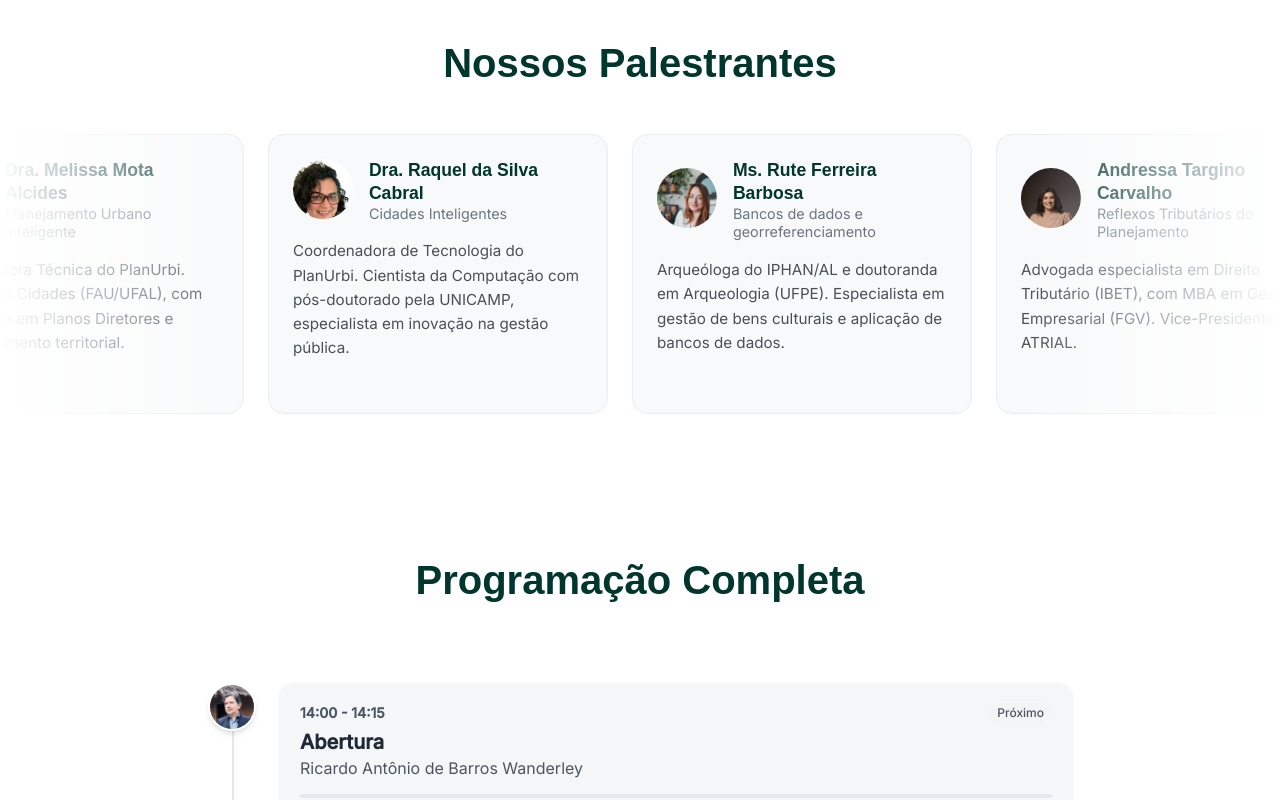
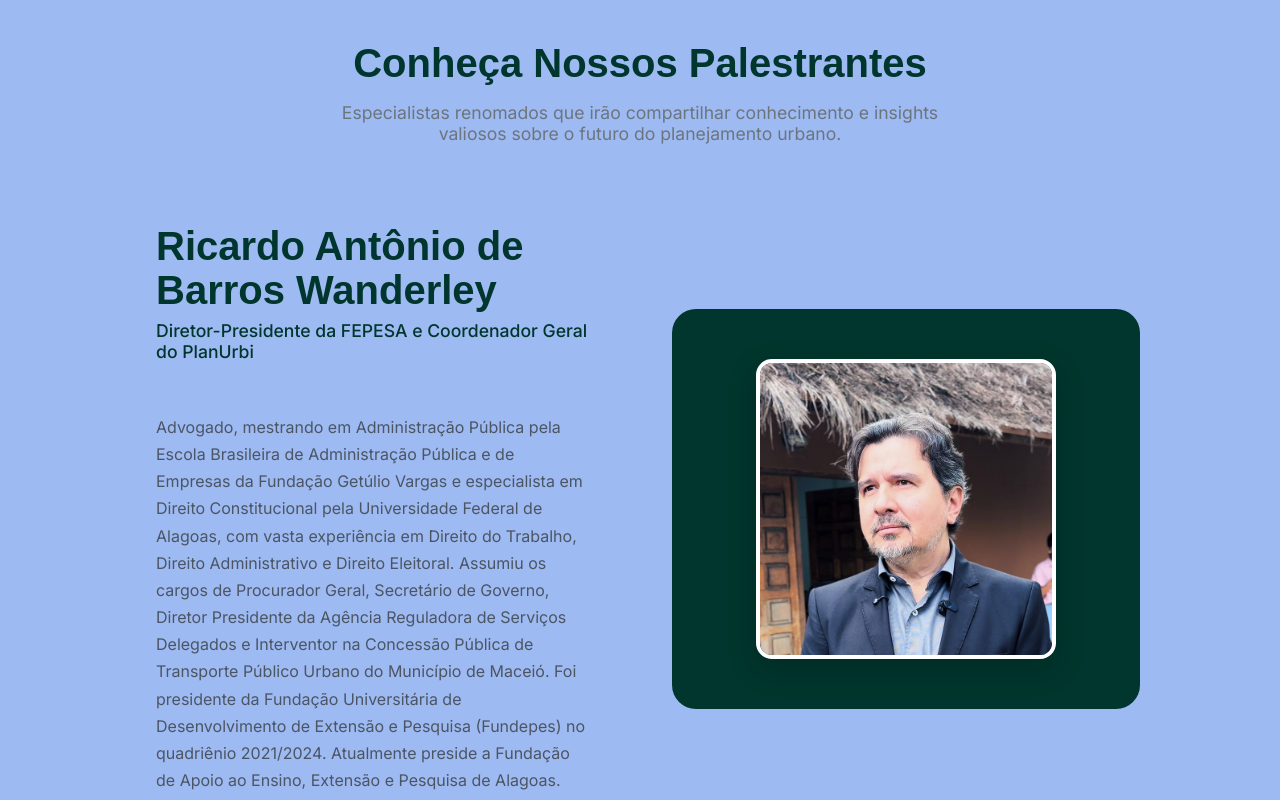
Before and after one commit to kauecavalcante/planurbi, a Next.js app: page /programacao in a window 1280 px wide. Shown: the part 660-1460 px from the top of the page. Built offline with nearby package versions, Linux system fonts and the light colour scheme; a web font is replaced by a local one.

Commit message:
Nova estilização na pagina da programação

```diff
--- a/src/app/page.tsx
+++ b/src/app/page.tsx
@@ -18,7 +18,7 @@ export default function HomePage() {
 
 
   // 1. Link para o banner do modal
-  const seminarUrl = "/seminario";
+  const seminarUrl = "/programacao";
   // 2. Link para o questionário (botão e QR Code)
   const questionnaireUrl = "https://docs.google.com/forms/d/e/1FAIpQLScDO9BoQoZRkVd_OcgV1wyWCo9B9pln14kgpUsVmC5nw4LcsA/viewform";
 
--- a/src/app/programacao/Programacao.module.css
+++ b/src/app/programacao/Programacao.module.css
@@ -1,6 +1,6 @@
 /* Estilos gerais da página */
 .mainContainer {
-  background-color: #f8f9fa;
+  background-color: #FFFFFF; /* Fundo branco para um look mais limpo */
   color: var(--cor-grafite);
 }
 
@@ -9,8 +9,16 @@
   font-family: var(--font-heading);
   font-size: 2.5rem;
   font-weight: 700;
-  margin-bottom: 3rem;
+  margin-bottom: 1rem;
   color: var(--cor-verde-escuro);
+}
+
+.sectionSubtitle {
+  text-align: center;
+  font-size: 1.1rem;
+  color: #6c757d;
+  max-width: 600px;
+  margin: 0 auto 4rem auto;
 }
 
 /* Hero Section */
@@ -69,7 +77,6 @@
   gap: 0.5rem;
   margin-top: 3rem;
   padding: 1rem 2.5rem;
-  /* --- ALTERAÇÃO: Cores do botão invertidas para melhor contraste --- */
   background-color: #FFFFFF;
   color: var(--cor-verde-escuro);
   font-family: var(--font-heading);
@@ -96,104 +103,99 @@
     transform: translateX(5px);
 }
 
-/* Speakers Section */
+/* --- NOVA SECÇÃO: Estilos para os Perfis dos Palestrantes --- */
 .speakersSection {
-  padding: 5rem 0;
-  background-color: #FFFFFF;
+  padding: 5rem 1.5rem;
+  background-color: var(--cor-azul-claro);
+  overflow: hidden; /* Para conter os elementos gráficos */
 }
 
-.marqueeContainer {
-  position: relative;
-  width: 100%;
-  overflow: hidden;
-  -webkit-mask-image: linear-gradient(to right, transparent, white 20%, white 80%, transparent);
-  mask-image: linear-gradient(to right, transparent, white 20%, white 80%, transparent);
+.speakersGrid {
+  max-width: 1000px;
+  margin: 0 auto;
+  display: flex;
+  flex-direction: column;
+  gap: 4rem; /* Espaçamento entre os cards */
 }
 
-.marquee {
-  display: flex;
-  gap: 1.5rem;
+.speakerProfileCard {
+  display: grid;
+  grid-template-columns: 1fr;
+  align-items: center;
+  gap: 2rem;
+  position: relative;
 }
 
-.marqueeGroup {
-  flex-shrink: 0;
-  display: flex;
-  align-items: stretch;
-  justify-content: space-around;
-  gap: 1.5rem;
-  min-width: 100%;
-  /* --- ALTERAÇÃO: Velocidade dos cards diminuída (tempo aumentado) --- */
-  animation: marquee 40s linear infinite;
-}
-
-.marqueeContainer:hover .marqueeGroup {
-  animation-play-state: paused;
-}
-
-@keyframes marquee {
-  from {
-    transform: translateX(0);
+@media (min-width: 768px) {
+  .speakerProfileCard {
+    grid-template-columns: repeat(2, 1fr);
+    gap: 4rem;
   }
-  to {
-    transform: translateX(calc(-100% - 1.5rem));
+  /* Alterna a ordem da imagem e do texto */
+  .speakerProfileCard:nth-child(even) .speakerImageContainer {
+    order: 2;
+  }
+  .speakerProfileCard:nth-child(even) .speakerTextContainer {
+    order: 1;
   }
 }
 
-.speakerCard {
-  flex-shrink: 0;
-  width: 340px;
-  height: 280px;
+.speakerImageContainer {
+  position: relative;
   display: flex;
-  flex-direction: column;
-  background: #f8f9fa;
-  border: 1px solid #e9ecef;
-  border-radius: 16px;
-  padding: 1.5rem;
-  transition: transform 0.3s ease, box-shadow 0.3s ease;
+  justify-content: center;
+  align-items: center;
+  background-color: var(--cor-verde-escuro);
+  padding: 2rem;
+  border-radius: 24px;
+  min-height: 400px;
 }
 
-.speakerCard:hover {
-  transform: translateY(-5px);
-  box-shadow: 0 10px 20px rgba(0,0,0,0.05);
+.speakerImage {
+  width: 100%;
+  max-width: 300px;
+  height: auto;
+  aspect-ratio: 1 / 1;
+  border-radius: 16px;
+  object-fit: cover;
+  object-position: top;
+  box-shadow: 0 10px 30px rgba(0, 0, 0, 0.2);
+  border: 4px solid white;
 }
 
-.speakerCardHeader {
-  display: flex;
-  align-items: center;
-  gap: 1rem;
+.speakerTextContainer {
+  padding: 1rem;
 }
 
-.speakerAvatar img {
-  border-radius: 50%;
-  border: 3px solid var(--cor-verde-claro);
-  object-fit: cover;
-  object-position: top;
-  width: 60px;
-  height: 60px;
+.speakerProfileName {
+  font-family: var(--font-heading);
+  font-size: 2.5rem;
+  font-weight: 800;
+  line-height: 1.1;
+  color: var(--cor-verde-escuro);
 }
 
-.speakerInfo {
-  line-height: 1.3;
+.speakerProfileTitle {
+  font-size: 1.1rem;
+  font-weight: 500;
+  color: var(--cor-grafite);
+  margin-top: 0.5rem;
+  margin-bottom: 1.5rem;
 }
 
-.speakerName {
-  font-family: var(--font-heading);
-  font-weight: 700;
-  font-size: 1.1rem;
+.divider {
+  width: 50px;
+  height: 4px;
+  background-color: var(--cor-verde-claro);
+  margin-bottom: 1.5rem;
 }
 
-.speakerHandle {
-  font-size: 0.9rem;
-  color: #6c757d;
+.speakerProfileBio {
+  font-size: 1rem;
+  line-height: 1.7;
+  color: #4b5563;
 }
 
-.speakerBio {
-  margin-top: 1rem;
-  font-size: 0.95rem;
-  color: #495057;
-  line-height: 1.6;
-  flex-grow: 1;
-}
 
 /* Program Section */
 .programSection {
@@ -324,16 +326,57 @@
   font-size: 1.25rem;
   font-weight: 700;
   color: #1f2937;
-  margin-bottom: 0.25rem;
 }
 
 .timelineSpeaker {
   font-size: 1rem;
   color: #4b5563;
+  margin-bottom: 1rem;
+}
+
+/* ATUALIZADO: Estilos para as palestras dentro de um bloco */
+.talksContainer {
+  margin-top: 1.25rem;
+  display: flex;
+  flex-direction: column;
+  gap: 1.25rem;
+}
+
+.talkItem {
+  display: flex;
+  align-items: center;
+  gap: 1rem;
+}
+
+.talkImageContainer {
+  flex-shrink: 0;
+}
+
+.talkImage {
+  border-radius: 9999px;
+  object-fit: cover;
+  object-position: top;
+}
+
+.talkDetails {
+  display: flex;
+  flex-direction: column;
+}
+
+.talkTitle {
+  font-size: 1rem;
+  font-weight: 600;
+  color: #374151;
+  line-height: 1.4;
+}
+
+.talkSpeaker {
+  font-size: 0.875rem;
+  color: #6b7280;
 }
 
 .timelineProgressBar {
-  margin-top: 1rem;
+  margin-top: 1.25rem;
   height: 4px;
   background-color: #e5e7eb;
   border-radius: 9999px;
--- a/src/app/programacao/page.tsx
+++ b/src/app/programacao/page.tsx
@@ -3,98 +3,136 @@
 import Image from 'next/image';
 import { Header } from '@/components/Header';
 import { Footer } from '@/components/Footer';
-import { ModernTimeline, TimelineEvent } from '@/components/ui/ModernTimeline';
+import { ModernTimeline, TimelineEvent, Talk } from '@/components/ui/ModernTimeline';
 import styles from './Programacao.module.css';
 import { useState, useEffect } from 'react';
 
-// Dados dos palestrantes para o carrossel
+// Dados dos palestrantes com biografia completa
 const speakers = [
   {
     name: "Ricardo Antônio de Barros Wanderley",
-    handle: "Abertura do Seminário",
+    title: "Diretor-Presidente da FEPESA e Coordenador Geral do PlanUrbi",
     avatar: "/palestrantes/ricardo.jpeg",
-    bio: "Advogado, mestrando em Administração Pública (FGV) e especialista em Direito Constitucional (UFAL). Ex-presidente da Fundepes e atual presidente da Fepesa."
+    bio: "Advogado, mestrando em Administração Pública pela Escola Brasileira de Administração Pública e de Empresas da Fundação Getúlio Vargas e especialista em Direito Constitucional pela Universidade Federal de Alagoas, com vasta experiência em Direito do Trabalho, Direito Administrativo e Direito Eleitoral. Assumiu os cargos de Procurador Geral, Secretário de Governo, Diretor Presidente da Agência Reguladora de Serviços Delegados e Interventor na Concessão Pública de Transporte Público Urbano do Município de Maceió. Foi presidente da Fundação Universitária de Desenvolvimento de Extensão e Pesquisa (Fundepes) no quadriênio 2021/2024. Atualmente preside a Fundação de Apoio ao Ensino, Extensão e Pesquisa de Alagoas."
   },
   {
-    name: "Dra. Melissa Mota Alcides",
-    handle: "Planejamento Urbano Inteligente",
+    name: "Melissa Mota Alcides",
+    title: "Coordenadora Técnica Geral do Projeto PlanUrbi",
     avatar: "/palestrantes/melissa.jpg",
-    bio: "Coordenadora Técnica do PlanUrbi. Doutora em Cidades (FAU/UFAL), com experiência em Planos Diretores e desenvolvimento territorial."
+    bio: "Graduação em Arquitetura e Urbanismo, mestrado em Desenvolvimento e Meio Ambiente pelo PRODEMA e doutorado em Cidades pelo Programa de Pós-Graduação da Faculdade de Arquitetura e Urbanismo – FAU/UFAL. Atuou na docência superior em programas de Graduação e Pós-graduação e em pesquisas científicas voltadas prioritariamente para as áreas de urbanismo, planejamento territorial, patrimônio cultural e patrimônio socioambiental. Possui experiência em planejamento territorial e urbano, tendo atuado em processos de elaboração de Planos Diretores municipais e Planos de Desenvolvimento Integrado do Turismo Sustentável (PDITS)."
   },
   {
-    name: "Dra. Raquel da Silva Cabral",
-    handle: "Cidades Inteligentes",
+    name: "Raquel da Silva Cabral",
+    title: "Coordenadora de Tecnologia do Projeto PlanUrbi",
     avatar: "/palestrantes/raquel.jpeg",
-    bio: "Coordenadora de Tecnologia do PlanUrbi. Cientista da Computação com pós-doutorado pela UNICAMP, especialista em inovação na gestão pública."
+    bio: "Cientista da Computação, com pós-doutorado pela UNICAMP e doutorado pela Universidade Federal de Minas Gerais (UFMG). Possui ampla experiência no desenvolvimento de tecnologias baseadas em inteligência computacional, com atuação voltada à inovação na gestão pública e na área da saúde. Atualmente coordena a frente tecnológica do Programa de Planejamento Urbano Inteligente (PlanUrbi), liderando o desenvolvimento de ferramentas digitais e dashboards para diagnóstico territorial participativo."
   },
   {
-    name: "Ms. Rute Ferreira Barbosa",
-    handle: "Bancos de dados e georreferenciamento",
+    name: "Rute Ferreira Barbosa",
+    title: "Arqueóloga do IPHAN/AL",
     avatar: "/palestrantes/rute.jpeg",
-    bio: "Arqueóloga do IPHAN/AL e doutoranda em Arqueologia (UFPE). Especialista em gestão de bens culturais e aplicação de bancos de dados."
+    bio: "Doutoranda em Arqueologia pela UFPE, Rute Ferreira Barbosa é arqueóloga do IPHAN/AL. Atua na gestão de bens culturais, com ênfase na criação e aplicação de bancos de dados para organização, monitoramento e análise de informações. Desenvolve projetos voltados à espacialização de dados como ferramenta de apoio à gestão territorial e à tomada de decisão. Possui experiência em iniciativas que articulam patrimônio cultural, planejamento territorial e turismo sustentável, com produção científica e institucional voltada à integração do patrimônio aos territórios e às comunidades locais. Também possui experiência em planejamento territorial, tendo participado da elaboração de Planos Diretores municipais e Planos de Desenvolvimento Integrado do Turismo (PDITS)."
   },
   {
     name: "Andressa Targino Carvalho",
-    handle: "Reflexos Tributários do Planejamento",
+    title: "Vice-Presidente da ATRIAL",
     avatar: "/palestrantes/andressa.jpeg",
-    bio: "Advogada especialista em Direito Tributário (IBET), com MBA em Gestão Empresarial (FGV). Vice-Presidente da ATRIAL."
+    bio: "Advogada, graduada pela Universidade Federal de Alagoas. Especialista em Direito Tributário pelo IBET. MBA em Gestão Empresarial Executiva pela FGV. MBA em Contabilidade Tributária e Compliance pela BSSP. Vice-Presidente da ATRIAL – Associação dos Tributaristas de Alagoas."
   },
   {
-    name: "Ms. Karoline Mafra Sarmento Beserra",
-    handle: "Regularização de Núcleos Urbanos",
+    name: "Karoline Mafra Sarmento Beserra",
+    title: "Registradora Civil e Tabeliã de Notas de Coqueiro Seco/AL",
     avatar: "/palestrantes/karol.jpeg",
-    bio: "Doutoranda (Universidade do Minho, PT) e mestra em Direito (UFAL). Professora, mediadora e Registradora Civil e Tabeliã de Notas."
+    bio: "Doutoranda pela Universidade do Minho, Braga/PT, mestra em Direito pela Universidade Federal de Alagoas - UFAL. Pós-Graduada em Direito Processual, CESMAC. Pós-Graduada em Direito Notarial e Registral pela LEGALE. Membro da Associação Brasileira de Direito Processual Civil - ABDPro. Membro da Associação Brasileira Elas no Processo - ABEP. Membro da Associação Norte Nordeste de Professores de Processo - ANNEP. Professora de Processo Civil da Uninassau e do PROESP da UNEAL. Mediadora e Conciliadora cadastrada no NUPEMEC/AL. Ex-Tabeliã do 2º Cartório de Protesto de Maceió. Registradora Civil e Tabeliã de Notas de Coqueiro Seco/AL."
   },
   {
     name: "Paloma Tojal",
-    handle: "Planejamento Urbano e Municipal",
+    title: "Controladora Geral do Município de Penedo",
     avatar: "/palestrantes/paloma.webp",
-    bio: "Advogada e especialista em Gestão Pública. Atualmente é Controladora Geral do Município de Penedo e membro do Conselho Gestor do Plano Diretor."
+    bio: "Advogada, especialista em Gestão Pública. Atualmente é Controladora Geral do Município de Penedo e membro do Conselho Gestor do Plano Diretor do Município de Penedo. Iniciou sua carreira na Gestão Pública há 12 anos na Administração Pública Estadual, tendo passado por cargos como Secretária Executiva de Gestão Interna na Secretaria de Estado da Fazenda e como Secretária de Estado de Prevenção à Violência em Alagoas."
   },
   {
-    name: "Dr. Mário Beznos",
-    handle: "Planejamento regional e urbano",
+    name: "Mário Beznos",
+    title: "Pesquisador da FIPE",
     avatar: "/palestrantes/mario.jpeg",
-    bio: "Arquiteto e urbanista com mestrado pela Universidade de Edinburgh. Pesquisador da FIPE com mais de 50 anos de experiência em políticas públicas."
+    bio: "Arquiteto e urbanista formado pela Faculdade de Arquitetura da Universidade Mackenzie (1974), com mestrado (MPhil) em Urbanismo e Planejamento Regional (“Urban Design and Regional Planning”) pela Universidade de Edinburgh, Escócia (1981) e pós-graduações na PUC-SP e no exterior (Universidades de York e Exeter, Reino Unido). De 1975 a 1991 exerceu funções técnicas e diretivas em diversos órgãos do setor público, incluindo o cargo de Secretário da Secretaria Especial de Ciência e Tecnologia da Presidência da República e de Diretor Geral do Departamento de Ciência e Tecnologia do Governo do Estado de São Paulo. Desde 1991 atua em consultoria e desenvolvimento de projetos para empresas e instituições como MZB Consultoria e Projetos, GV Consult, FGV Projetos, FIPE e FESPSP, além de organismos internacionais (BID, Deloitte, British Council). Foi professor em instituições como FACENS e CEPAM. Atualmente é pesquisador da FIPE, com mais de 50 anos de experiência em políticas públicas, urbanismo, mobilidade, concessões públicas e desenvolvimento regional."
   }
 ];
 
+// ATUALIZADO: Tipo para um item da programação, agora pode conter palestras (talks)
 type ScheduleItem = Omit<TimelineEvent, 'status'>;
 
+// --- ATUALIZADO: Nova programação do evento estruturada em blocos ---
 const programSchedule: ScheduleItem[] = [
-  { title: "Abertura", speaker: "Ricardo Antônio de Barros Wanderley", image: "/palestrantes/ricardo.jpeg", category: 'Abertura', startTime: "14:00", endTime: "14:15" },
-  { title: "Planejamento Urbano Inteligente (PlanUrbi)", speaker: "Dra. Melissa Mota Alcides", image: "/palestrantes/melissa.jpg", category: 'Comunicação', startTime: "14:15", endTime: "14:30" },
-  { title: "Cidades Inteligentes: O Futuro do Planejamento Urbano", speaker: "Dra. Raquel da Silva Cabral", image: "/palestrantes/raquel.jpeg", category: 'Comunicação', startTime: "14:30", endTime: "14:45" },
-  { title: "Bancos de dados e mapeamento georreferenciado", speaker: "Ms. Rute Ferreira Barbosa", image: "/palestrantes/rute.jpeg", category: 'Comunicação', startTime: "14:45", endTime: "15:00" },
-  { title: "Debate Bloco 1", category: 'Debate', startTime: "15:00", endTime: "15:30" },
-  { title: "Coffee Break", category: 'Coffee Break', startTime: "15:30", endTime: "16:00" },
-  { title: "Reflexos Tributários do Planejamento Urbano", speaker: "Andressa Targino Carvalho", image: "/palestrantes/andressa.jpeg", category: 'Comunicação', startTime: "16:00", endTime: "16:15" },
-  { title: "Gestão Pública: Desafios e Possibilidades na Regularização", speaker: "Ms. Karoline Mafra Sarmento Beserra", image: "/palestrantes/karol.jpeg", category: 'Comunicação', startTime: "16:15", endTime: "16:30" },
-  { title: "Planejamento Urbano e Municipal: Uma parceria essencial", speaker: "Paloma Tojal", image: "/palestrantes/paloma.webp", category: 'Comunicação', startTime: "16:30", endTime: "16:45" },
-  { title: "Debate Bloco 2", category: 'Debate', startTime: "16:45", endTime: "17:00" },
-  { title: "Planejamento regional e urbano: desafios e perspectivas", speaker: "Dr. Mário Beznos", image: "/palestrantes/mario.jpeg", category: 'Palestra Magna', startTime: "17:00", endTime: "17:30" },
-  { title: "Debate Bloco 3", category: 'Debate', startTime: "17:30", endTime: "18:00" },
-  { title: "Confraternização com Show da Banda Caetech", speaker: "Local: Toca do Calango, Jaraguá", category: 'Confraternização', startTime: "19:00", endTime: "22:00" }
+  {
+    title: "Abertura",
+    speaker: "Ricardo Antônio de Barros Wanderley",
+    image: "/palestrantes/ricardo.jpeg",
+    category: 'Abertura',
+    startTime: "14:00",
+    endTime: "14:20"
+  },
+  {
+    title: "Bloco 1",
+    category: 'Bloco',
+    startTime: "14:20",
+    endTime: "15:30",
+    talks: [
+      { title: "Planejamento Urbano Inteligente (PlanUrbi)", speaker: "Melissa Mota Alcides", image: "/palestrantes/melissa.jpg" },
+      { title: "Cidades Inteligentes: O Futuro do Planejamento Urbano", speaker: "Raquel da Silva Cabral", image: "/palestrantes/raquel.jpeg" },
+      { title: "Bancos de dados e mapeamento georreferenciado: ferramentas estratégicas para a gestão integrada do território", speaker: "Rute Ferreira Barbosa", image: "/palestrantes/rute.jpeg" },
+    ]
+  },
+  {
+    title: "Coffee Break",
+    category: 'Coffee Break',
+    startTime: "15:30",
+    endTime: "15:45"
+  },
+  {
+    title: "Bloco 2",
+    category: 'Bloco',
+    startTime: "15:45",
+    endTime: "16:50",
+    talks: [
+      { title: "Reflexos Tributários do Planejamento Urbano", speaker: "Andressa Targino Carvalho", image: "/palestrantes/andressa.jpeg" },
+      { title: "Gestão Pública: Desafios e Possibilidades na Regularização de Núcleos Urbanos Informais Consolidados", speaker: "Karoline Mafra Sarmento Beserra", image: "/palestrantes/karol.jpeg" },
+      { title: "Planejamento Urbano e Municipal: Uma parceria essencial para o futuro das cidades", speaker: "Paloma Tojal", image: "/palestrantes/paloma.webp" },
+    ]
+  },
+  {
+    title: "Coffee Break",
+    category: 'Coffee Break',
+    startTime: "16:50",
+    endTime: "17:05"
+  },
+  {
+    title: "Bloco 3 ",
+    category: 'Palestra Magna',
+    startTime: "17:05",
+    endTime: "18:00",
+    talks: [
+       { title: "Planejamento regional e urbano: desafios e perspectivas nas regiões metropolitanas à luz de 50 anos de experiência", speaker: "Mário Beznos", image: "/palestrantes/mario.jpeg" },
+    ]
+  },
+  {
+    title: "Encerramento",
+    category: 'Debate',
+    startTime: "18:00",
+    endTime: "18:15"
+  },
+  {
+    title: "Happy Hour do Seminário PlanUrbi",
+    speaker: "Local: Toca do Calango, Jaraguá",
+    category: 'Confraternização',
+    startTime: "19:00",
+    endTime: "22:00"
+  }
 ];
-
-const SpeakerCard = ({ name, handle, avatar, bio }: { name: string, handle: string, avatar: string, bio: string }) => (
-  <div className={styles.speakerCard}>
-    <div className={styles.speakerCardHeader}>
-      <div className={styles.speakerAvatar}>
-        <Image src={avatar} alt={name} width={60} height={60} />
-      </div>
-      <div className={styles.speakerInfo}>
-        <h3 className={styles.speakerName}>{name}</h3>
-        <p className={styles.speakerHandle}>{handle}</p>
-      </div>
-    </div>
-    <p className={styles.speakerBio}>{bio}</p>
-  </div>
-);
 
 const getEventStatus = (startTime: string, endTime: string): "completed" | "current" | "upcoming" => {
   const now = new Date();
-  const eventDate = "2025-08-13T";
+  const eventDate = "2025-08-13T"; // Data do evento
   const startDateTime = new Date(eventDate + startTime + ":00");
   const endDateTime = new Date(eventDate + endTime + ":00");
 
@@ -102,6 +140,27 @@ const getEventStatus = (startTime: string, endTime: string): "completed" | "curr
   if (now >= startDateTime && now <= endDateTime) return "current";
   return "upcoming";
 };
+
+// Componente para o Card de Perfil do Palestrante
+const SpeakerProfileCard = ({ name, title, avatar, bio }: { name: string, title: string, avatar: string, bio: string }) => (
+  <div className={styles.speakerProfileCard}>
+    <div className={styles.speakerTextContainer}>
+      <h3 className={styles.speakerProfileName}>{name}</h3>
+      <p className={styles.speakerProfileTitle}>{title}</p>
+      <div className={styles.divider}></div>
+      <p className={styles.speakerProfileBio}>{bio}</p>
+    </div>
+    <div className={styles.speakerImageContainer}>
+      <Image
+        src={avatar}
+        alt={`Foto de ${name}`}
+        width={350}
+        height={350}
+        className={styles.speakerImage}
+      />
+    </div>
+  </div>
+);
 
 export default function SeminarioPage() {
   const [liveProgram, setLiveProgram] = useState<TimelineEvent[]>([]);
@@ -153,21 +212,15 @@ export default function SeminarioPage() {
         </section>
 
         <section className={styles.speakersSection}>
-           <h2 className={styles.sectionTitle}>Nossos Palestrantes</h2>
-           <div className={styles.marqueeContainer}>
-            <div className={styles.marquee}>
-              <div className={styles.marqueeGroup}>
-                {speakers.map((speaker, index) => (
-                  <SpeakerCard key={index} {...speaker} />
-                ))}
-              </div>
-              <div aria-hidden="true" className={styles.marqueeGroup}>
-                {speakers.map((speaker, index) => (
-                  <SpeakerCard key={`clone-${index}`} {...speaker} />
-                ))}
-              </div>
-            </div>
-          </div>
+           <div className={styles.speakersHeader}>
+            <h2 className={styles.sectionTitle}>Conheça Nossos Palestrantes</h2>
+            <p className={styles.sectionSubtitle}>Especialistas renomados que irão compartilhar conhecimento e insights valiosos sobre o futuro do planejamento urbano.</p>
+           </div>
+           <div className={styles.speakersGrid}>
+            {speakers.map((speaker, index) => (
+              <SpeakerProfileCard key={index} {...speaker} />
+            ))}
+           </div>
         </section>
 
         <section className={styles.programSection}>
--- a/src/components/BannerModal.tsx
+++ b/src/components/BannerModal.tsx
@@ -29,7 +29,7 @@ export function BannerModal({ onClose, formUrl }: BannerModalProps) {
 
         <a href={formUrl} target="_blank" rel="noopener noreferrer" className={styles.bannerLink}>
           <Image
-            src="/seminario.jpg"
+            src="/propaganda.jpeg"
             alt="Banner do questionário de diagnóstico PlanUrbi"
             width={450}
             height={450}
```
Also changed, not shown: src/components/ui/ModernTimeline.tsx (+55 -3 lines), public/propaganda.jpeg (added).
